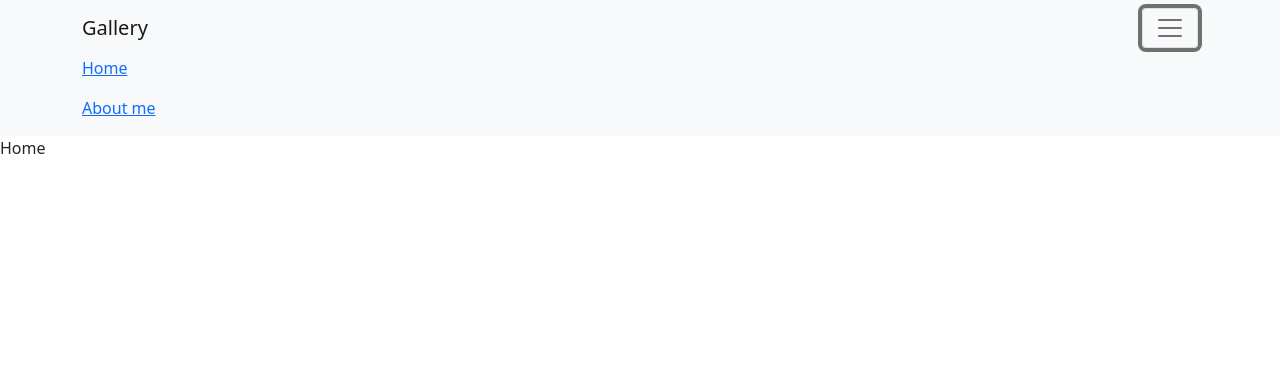
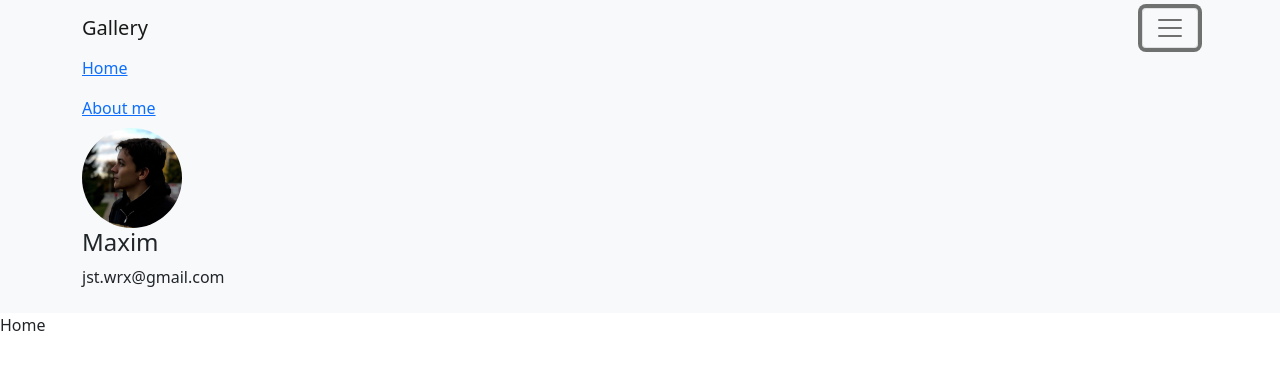
Before and after one commit to Wrx246/Gallery, a React (Create React App) app: page / in a window 1280 px wide. Both pictures are taken after a click on the button 1170 px from the left and 28 px from the top of the page. Shown: the top 370 px of the page. Built offline with nearby package versions, Linux system fonts and the light colour scheme.

Commit message:
feat: added to navbar avatar and mail

```diff
--- a/src/components/Header/Header.jsx
+++ b/src/components/Header/Header.jsx
@@ -1,6 +1,7 @@
 import React from "react";
-import { Container, Nav, Navbar } from 'react-bootstrap';
+import { Container, Image, Nav, Navbar } from 'react-bootstrap';
 import { Link } from "react-router-dom";
+import Avatar  from '../../Assets/Images/Avatar.jpg'
 
 const Header = () => {
     return (
@@ -12,6 +13,15 @@ const Header = () => {
                     <Nav className='mr-auto'>
                         <Nav.Link><Link to='/'>Home</Link></Nav.Link>
                         <Nav.Link><Link to='/about'>About me</Link></Nav.Link>
+                        <div>
+                        <Image
+                            roundedCircle
+                            width={100}
+                            height={100}
+                            src={Avatar} />
+                        <h4>Maxim</h4>
+                        <p>jst.wrx@gmail.com</p>
+                        </div>
                     </Nav>
                 </Navbar.Collapse>
             </Container>
```
Also changed, not shown: src/Assets/Images/Avatar.jpg (added).
